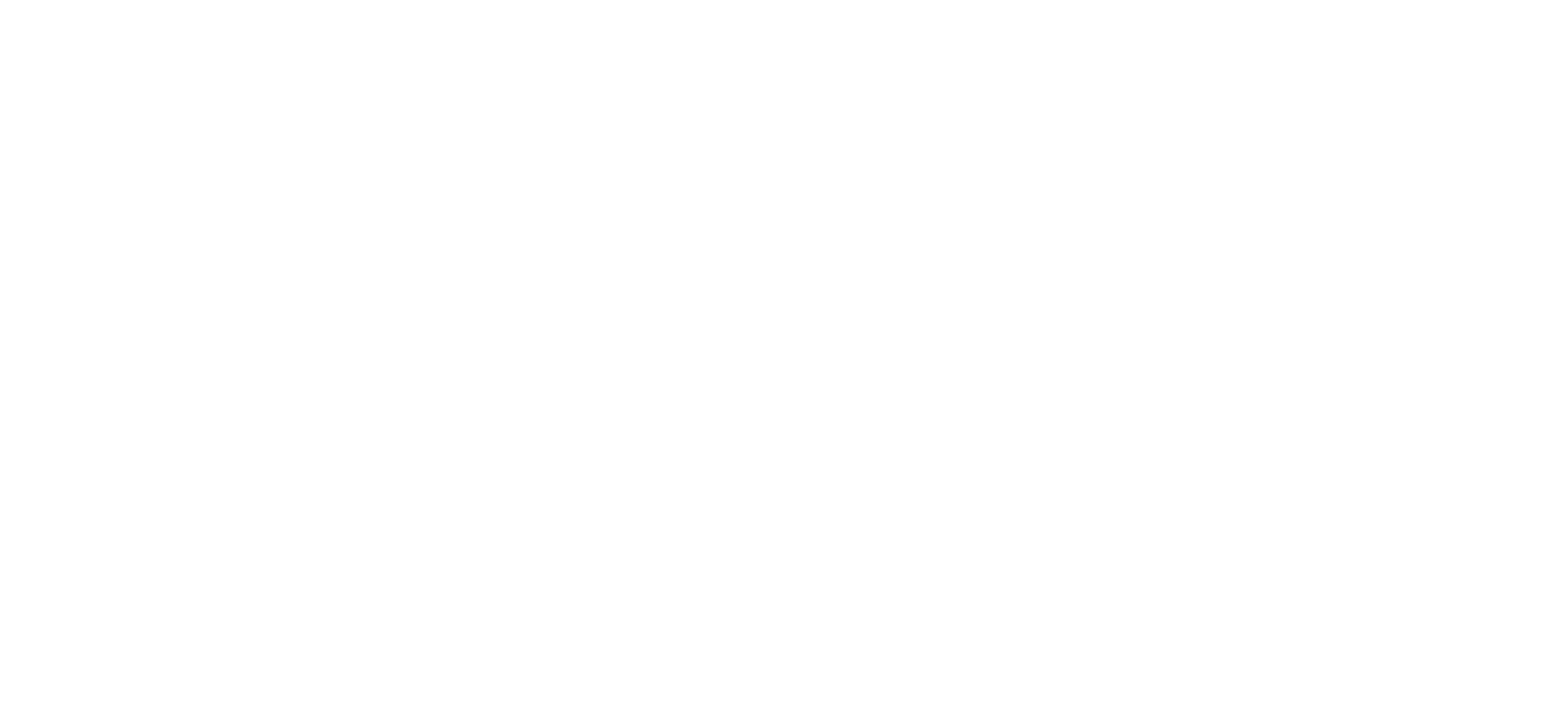
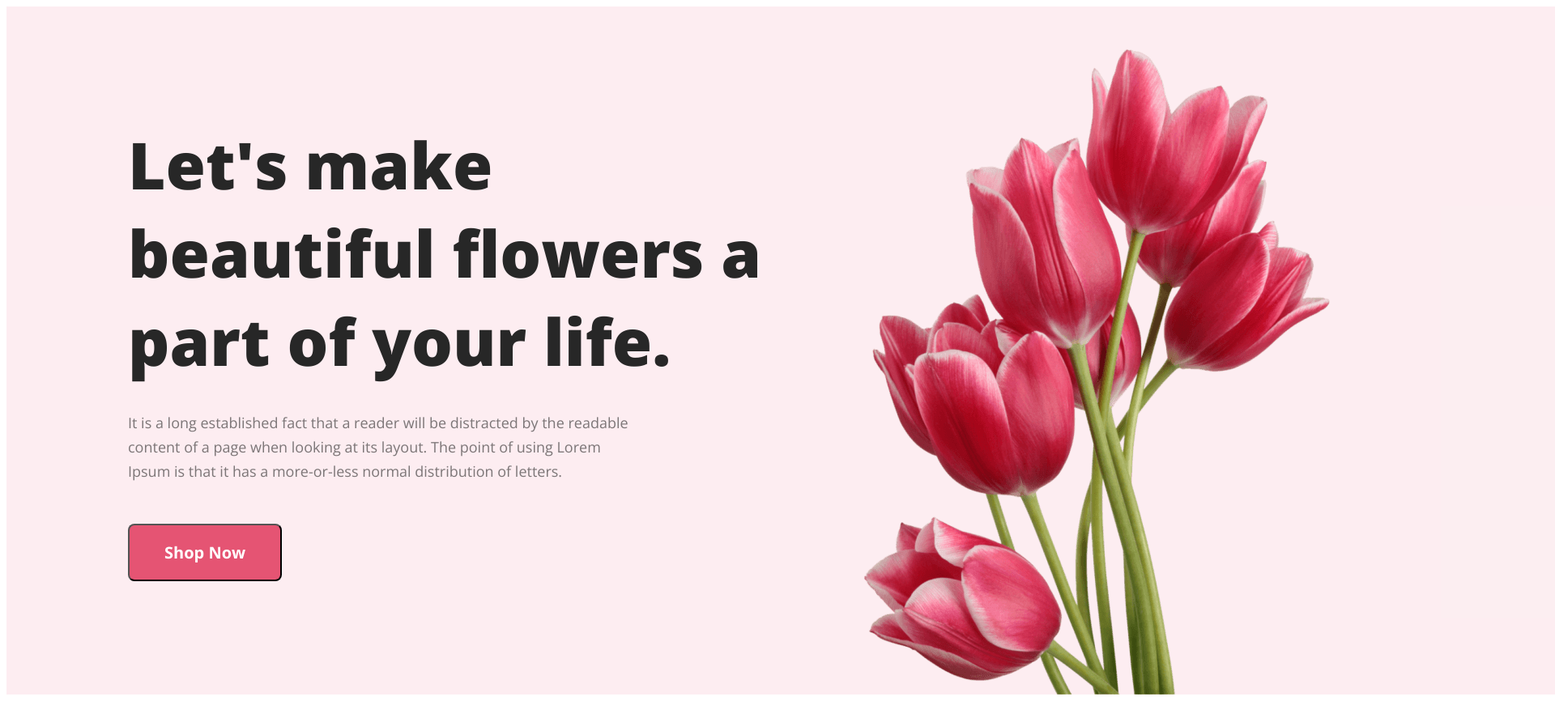
Before and after one commit to Shuridh/flower-shop, a plain HTML site: page index.html in a window 1280 px wide. Shown: the whole page at 81% size, 1920 px wide, since content can reach past the window. Before the commit the page ends 800 px from the top, so only its background shows below. Drawn offline with nearby package versions, Linux system fonts and the light colour scheme.

Commit message:
header complete

```diff
--- a/index.html
+++ b/index.html
@@ -3,9 +3,40 @@
 <head>
     <meta charset="UTF-8">
     <meta name="viewport" content="width=device-width, initial-scale=1.0">
-    <title>Document</title>
+    <link rel="shortcut icon" href="Flower Asset/Flower 01.png" type="image/x-icon">
+    <title>Flower-shop</title>
+    <link rel="stylesheet" href="styles/index.css">
+    <link rel="preconnect" href="https://fonts.googleapis.com">
+    <link rel="preconnect" href="https://fonts.gstatic.com" crossorigin>
+    <link href="https://fonts.googleapis.com/css2?family=Lato:wght@400;700;900&family=Open+Sans:wght@400;700;800&display=swap" rel="stylesheet">
 </head>
 <body>
+    <header class="header">
+      <div class="header-a">
+        <div class="header-container">
+            <h1 class="header-title">
+                Let's make <br>beautiful flowers a <br>part of your life.
+            </h1>
+            <p class="header-description">
+                It is a long established fact that a reader will be distracted by the readable content of a page when looking at its layout. The point of using Lorem Ipsum is that it has a more-or-less normal distribution of letters.
+            </p>
+            <button class="btn">
+                Shop Now
+            </button>
+        </div>
+      </div>
+      <div class="header-a">
+        <div class="header-image">
+            <img src="Flower Asset/pngwing 10.png" alt="flower" width="635px" height="800px">
+        </div>
+      </div>
+    </header>
+    <main>
+
+    </main>
+    <footer>
+
+    </footer>
 
 </body>
 </html>
--- /dev/null
+++ b/styles/index.css
@@ -0,0 +1,58 @@
+*{
+    font-family: 'Lato', sans-serif;
+ font-family: 'Open Sans', sans-serif;
+
+}
+.header{
+    background: rgba(229, 84, 115, 0.10);
+    width: 1920px;
+    height: 850px;
+    display: flex;
+    gap: 97px;
+}
+.header-title, header-description{
+    flex-direction: column;
+
+}
+
+   .btn{
+       color: #FFF;
+    font-size: 20px;
+    font-weight: 700;
+    display: inline-flex;
+    padding: 20px 43px;
+    align-items: flex-start;
+    gap: 10px;
+    border-radius: 8px;
+    background: #E55473;
+    margin-top: 32px;
+    margin-bottom: 147px;
+   }
+   .header-container{
+      margin-left: 150px;
+
+   }
+   .header-image{
+     padding-top: 50px;
+     padding-right: 130px;
+   }
+   .header-title{
+    font-size: 80px;
+
+    font-weight: 800;
+
+
+    color: #272727;
+    margin-top: 0px;
+    padding-top: 140px;
+    margin-bottom: 32px;
+
+   }
+
+   .header-description{
+       width: 634px;
+
+       color: rgba(39, 39, 39, 0.60);
+       font-size: 18px;
+       line-height: 30px;
+   }
```
